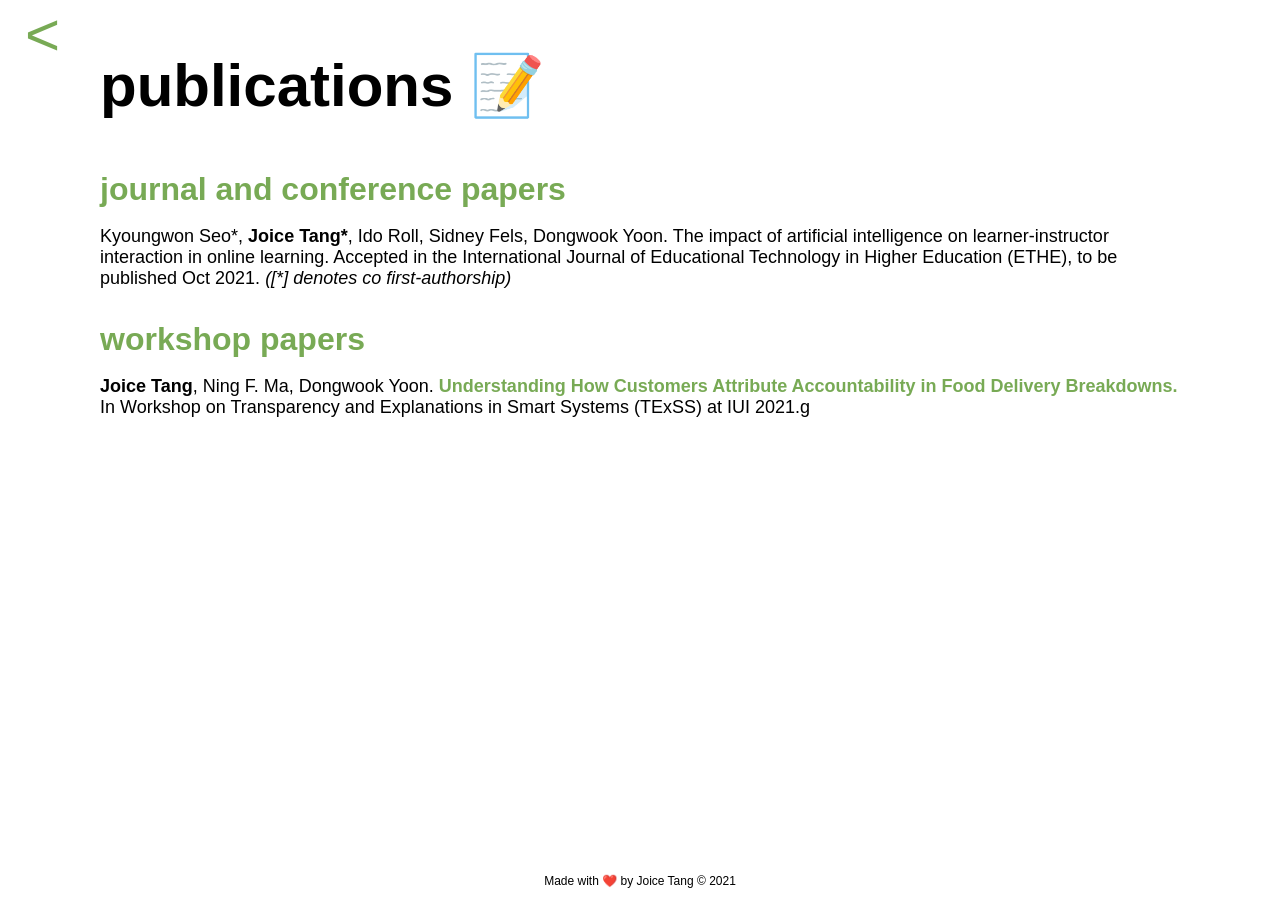
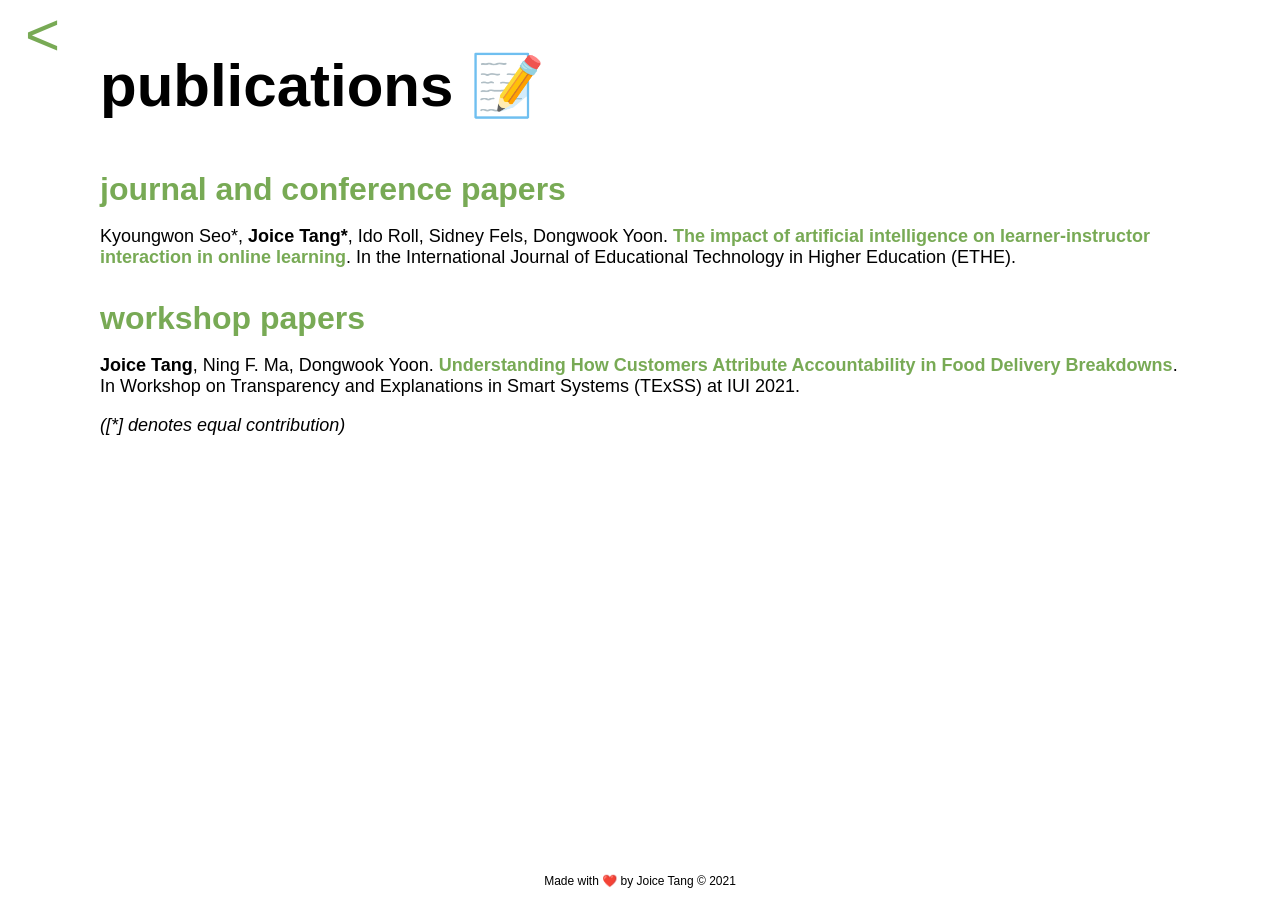
Before and after one commit to joitng/joitng.github.io, a Jekyll site: the page built from papers.md, in a window 1280 px wide. Built offline with Jekyll 4.4.1, drawn with Linux system fonts in a browser that asks for light colours.

Commit message:
added info to site

```diff
--- a/papers.md
+++ b/papers.md
@@ -6,7 +6,11 @@ permalink: /papers/
 ## publications 📝
 
 ### journal and conference papers
-Kyoungwon Seo\*, **Joice Tang\***, Ido Roll, Sidney Fels, Dongwook Yoon. The impact of artificial intelligence on learner-instructor interaction in online learning. Accepted in the International Journal of Educational Technology in Higher Education (ETHE), to be published Oct 2021. *(\[\*\] denotes co first-authorship)*
+Kyoungwon Seo\*, **Joice Tang\***, Ido Roll, Sidney Fels, Dongwook Yoon. [The impact of artificial intelligence on learner-instructor interaction in online learning](http://joicetang.com/assets/student_instructor_ai.pdf){:target="_blank"}. In the International Journal of Educational Technology in Higher Education (ETHE).
 
 ### workshop papers
-**Joice Tang**, Ning F. Ma, Dongwook Yoon. [Understanding How Customers Attribute Accountability in Food Delivery Breakdowns.](http://ceur-ws.org/Vol-2903/IUI21WS-TExSS-14.pdf) In Workshop on Transparency and Explanations in Smart Systems (TExSS) at IUI 2021.g
+**Joice Tang**, Ning F. Ma, Dongwook Yoon. [Understanding How Customers Attribute Accountability in Food Delivery Breakdowns](http://ceur-ws.org/Vol-2903/IUI21WS-TExSS-14.pdf){:target="_blank"}. In Workshop on Transparency and Explanations in Smart Systems (TExSS) at IUI 2021.
+
+
+
+*(\[\*\] denotes equal contribution)*
```
Also changed, not shown: failure.md (+7 -1 lines), 1 other file.
